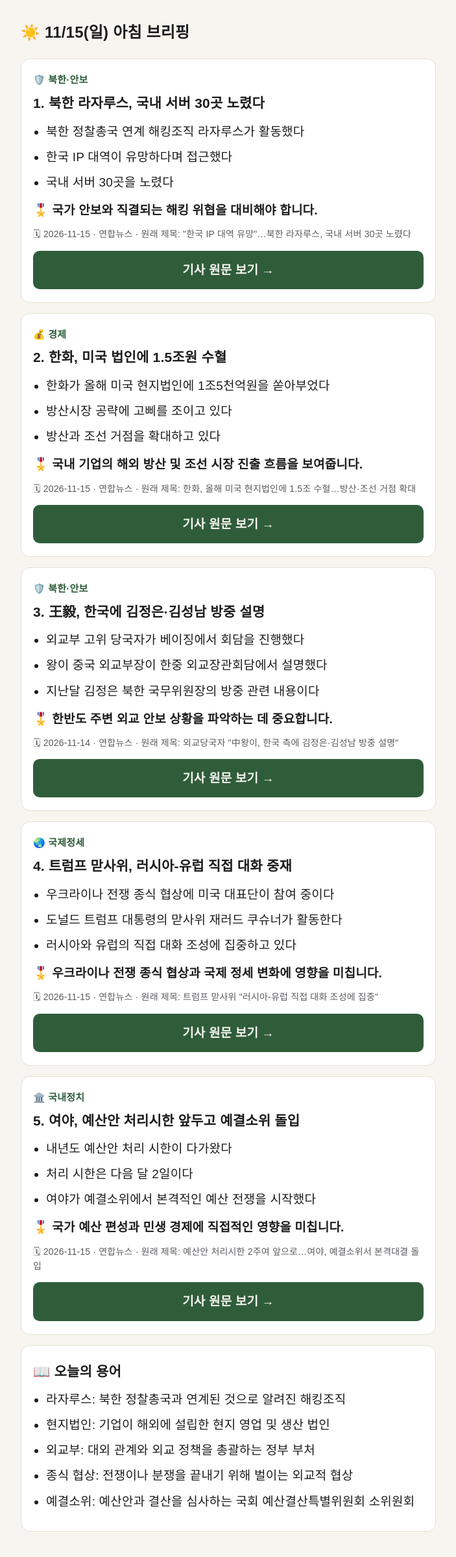
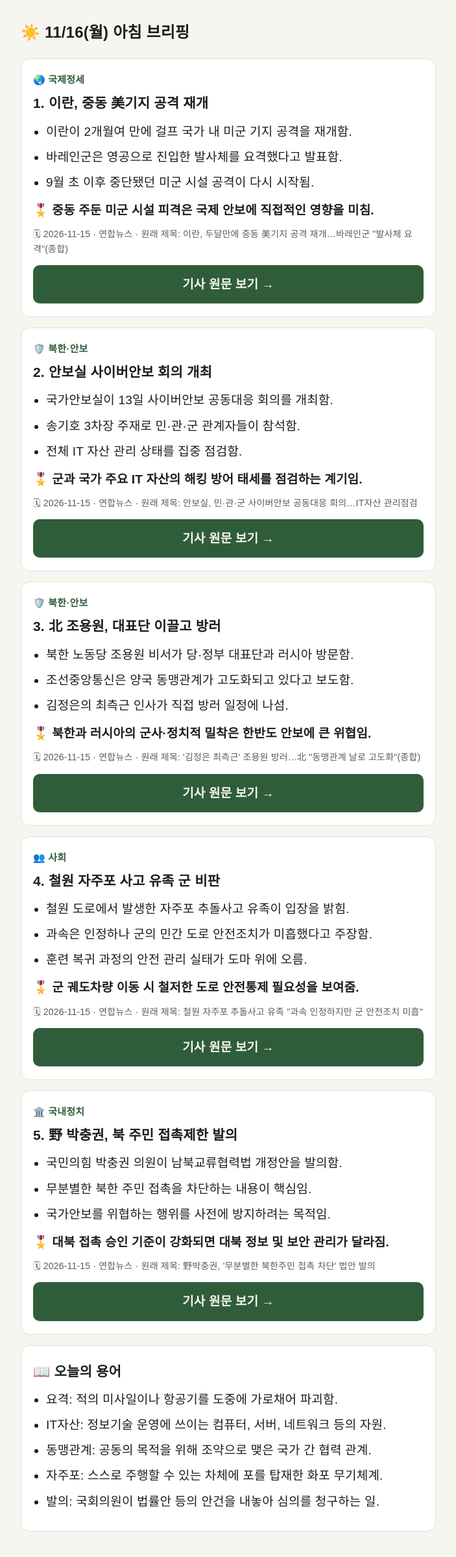
Before and after one commit to jyynet03/military-news-bot, a plain HTML site: page docs/index.html in a window 1280 px wide. Shown: the whole page at 65% size, without its empty margins (288-991 px from the left). Drawn offline with Linux system fonts and the light colour scheme.

Commit message:
기록: 2026-11-16 브리핑

```diff
--- a/data/state.json
+++ b/data/state.json
@@ -1,12 +1,12 @@
 {
   "gemini_usage": {
-    "date": "2026-11-15",
+    "date": "2026-11-16",
     "calls": 2
   },
   "kakao_refresh": {
     "fp": "74fdaf00",
     "first_seen": "2026-11-11"
   },
-  "last_sent_date": "2026-11-15",
-  "last_sent_at": "08:50:01"
+  "last_sent_date": "2026-11-16",
+  "last_sent_at": "08:50:00"
 }
--- a/docs/index.html
+++ b/docs/index.html
@@ -1,7 +1,7 @@
 <!doctype html>
 <html lang="ko"><head><meta charset="utf-8">
 <meta name="viewport" content="width=device-width,initial-scale=1">
-<title>아침 브리핑 2026-11-15</title>
+<title>아침 브리핑 2026-11-16</title>
 <style>
 :root{--bg:#f7f5ef;--card:#fff;--ink:#1d1d1f;--sub:#5b5b60;--acc:#2f5d3a;--line:#e3e0d6}
 @media (prefers-color-scheme:dark){:root{--bg:#16181a;--card:#202326;--ink:#ececec;--sub:#a5a8ad;--acc:#8fc79b;--line:#33373b}}
@@ -14,40 +14,40 @@ h1{font-size:24px;margin:8px 0 18px} h2{font-size:21px;line-height:1.5;margin:6p
 .btn{display:block;text-align:center;background:var(--acc);color:var(--bg);text-decoration:none;font-weight:700;padding:12px;border-radius:10px}
 .warn{background:#fff3cd;color:#5c4400;padding:10px 14px;border-radius:10px;font-size:16px}
 </style></head><body><main>
-<h1>☀️ 11/15(일) 아침 브리핑</h1>
+<h1>☀️ 11/16(월) 아침 브리핑</h1>
 <section class="card">
-  <div class="cat">🛡️ 북한·안보</div>
-  <h2>1. 북한 라자루스, 국내 서버 30곳 노렸다</h2>
-  <ul><li>북한 정찰총국 연계 해킹조직 라자루스가 활동했다</li><li>한국 IP 대역이 유망하다며 접근했다</li><li>국내 서버 30곳을 노렸다</li></ul><p class="why">🎖️ 국가 안보와 직결되는 해킹 위협을 대비해야 합니다.</p>
-  <p class="meta">🗓 2026-11-15 · 연합뉴스 · 원래 제목: &quot;한국 IP 대역 유망&quot;…북한 라자루스, 국내 서버 30곳 노렸다</p>
-  <a class="btn" href="https://www.yna.co.kr/view/AKR20261114033800017" target="_blank" rel="noopener">기사 원문 보기 →</a>
-</section>
-<section class="card">
-  <div class="cat">💰 경제</div>
-  <h2>2. 한화, 미국 법인에 1.5조원 수혈</h2>
-  <ul><li>한화가 올해 미국 현지법인에 1조5천억원을 쏟아부었다</li><li>방산시장 공략에 고삐를 조이고 있다</li><li>방산과 조선 거점을 확대하고 있다</li></ul><p class="why">🎖️ 국내 기업의 해외 방산 및 조선 시장 진출 흐름을 보여줍니다.</p>
-  <p class="meta">🗓 2026-11-15 · 연합뉴스 · 원래 제목: 한화, 올해 미국 현지법인에 1.5조 수혈…방산·조선 거점 확대</p>
-  <a class="btn" href="https://www.yna.co.kr/view/AKR20261114044500003" target="_blank" rel="noopener">기사 원문 보기 →</a>
+  <div class="cat">🌏 국제정세</div>
+  <h2>1. 이란, 중동 美기지 공격 재개</h2>
+  <ul><li>이란이 2개월여 만에 걸프 국가 내 미군 기지 공격을 재개함.</li><li>바레인군은 영공으로 진입한 발사체를 요격했다고 발표함.</li><li>9월 초 이후 중단됐던 미군 시설 공격이 다시 시작됨.</li></ul><p class="why">🎖️ 중동 주둔 미군 시설 피격은 국제 안보에 직접적인 영향을 미침.</p>
+  <p class="meta">🗓 2026-11-15 · 연합뉴스 · 원래 제목: 이란, 두달만에 중동 美기지 공격 재개…바레인군 &quot;발사체 요격&quot;(종합)</p>
+  <a class="btn" href="https://www.yna.co.kr/view/AKR20261115029351009" target="_blank" rel="noopener">기사 원문 보기 →</a>
 </section>
 <section class="card">
   <div class="cat">🛡️ 북한·안보</div>
-  <h2>3. 王毅, 한국에 김정은·김성남 방중 설명</h2>
-  <ul><li>외교부 고위 당국자가 베이징에서 회담을 진행했다</li><li>왕이 중국 외교부장이 한중 외교장관회담에서 설명했다</li><li>지난달 김정은 북한 국무위원장의 방중 관련 내용이다</li></ul><p class="why">🎖️ 한반도 주변 외교 안보 상황을 파악하는 데 중요합니다.</p>
-  <p class="meta">🗓 2026-11-14 · 연합뉴스 · 원래 제목: 외교당국자 &quot;中왕이, 한국 측에 김정은·김성남 방중 설명&quot;</p>
-  <a class="btn" href="https://www.yna.co.kr/view/AKR20261114031200083" target="_blank" rel="noopener">기사 원문 보기 →</a>
+  <h2>2. 안보실 사이버안보 회의 개최</h2>
+  <ul><li>국가안보실이 13일 사이버안보 공동대응 회의를 개최함.</li><li>송기호 3차장 주재로 민·관·군 관계자들이 참석함.</li><li>전체 IT 자산 관리 상태를 집중 점검함.</li></ul><p class="why">🎖️ 군과 국가 주요 IT 자산의 해킹 방어 태세를 점검하는 계기임.</p>
+  <p class="meta">🗓 2026-11-15 · 연합뉴스 · 원래 제목: 안보실, 민·관·군 사이버안보 공동대응 회의…IT자산 관리점검</p>
+  <a class="btn" href="https://www.yna.co.kr/view/AKR20261115031700001" target="_blank" rel="noopener">기사 원문 보기 →</a>
 </section>
 <section class="card">
-  <div class="cat">🌏 국제정세</div>
-  <h2>4. 트럼프 맏사위, 러시아-유럽 직접 대화 중재</h2>
-  <ul><li>우크라이나 전쟁 종식 협상에 미국 대표단이 참여 중이다</li><li>도널드 트럼프 대통령의 맏사위 재러드 쿠슈너가 활동한다</li><li>러시아와 유럽의 직접 대화 조성에 집중하고 있다</li></ul><p class="why">🎖️ 우크라이나 전쟁 종식 협상과 국제 정세 변화에 영향을 미칩니다.</p>
-  <p class="meta">🗓 2026-11-15 · 연합뉴스 · 원래 제목: 트럼프 맏사위 &quot;러시아-유럽 직접 대화 조성에 집중&quot;</p>
-  <a class="btn" href="https://www.yna.co.kr/view/AKR20261115004500071" target="_blank" rel="noopener">기사 원문 보기 →</a>
+  <div class="cat">🛡️ 북한·안보</div>
+  <h2>3. 北 조용원, 대표단 이끌고 방러</h2>
+  <ul><li>북한 노동당 조용원 비서가 당·정부 대표단과 러시아 방문함.</li><li>조선중앙통신은 양국 동맹관계가 고도화되고 있다고 보도함.</li><li>김정은의 최측근 인사가 직접 방러 일정에 나섬.</li></ul><p class="why">🎖️ 북한과 러시아의 군사·정치적 밀착은 한반도 안보에 큰 위협임.</p>
+  <p class="meta">🗓 2026-11-15 · 연합뉴스 · 원래 제목: &#x27;김정은 최측근&#x27; 조용원 방러…北 &quot;동맹관계 날로 고도화&quot;(종합)</p>
+  <a class="btn" href="https://www.yna.co.kr/view/AKR20261115005651504" target="_blank" rel="noopener">기사 원문 보기 →</a>
+</section>
+<section class="card">
+  <div class="cat">👥 사회</div>
+  <h2>4. 철원 자주포 사고 유족 군 비판</h2>
+  <ul><li>철원 도로에서 발생한 자주포 추돌사고 유족이 입장을 밝힘.</li><li>과속은 인정하나 군의 민간 도로 안전조치가 미흡했다고 주장함.</li><li>훈련 복귀 과정의 안전 관리 실태가 도마 위에 오름.</li></ul><p class="why">🎖️ 군 궤도차량 이동 시 철저한 도로 안전통제 필요성을 보여줌.</p>
+  <p class="meta">🗓 2026-11-15 · 연합뉴스 · 원래 제목: 철원 자주포 추돌사고 유족 &quot;과속 인정하지만 군 안전조치 미흡&quot;</p>
+  <a class="btn" href="https://www.yna.co.kr/view/AKR20261115025900062" target="_blank" rel="noopener">기사 원문 보기 →</a>
 </section>
 <section class="card">
   <div class="cat">🏛️ 국내정치</div>
-  <h2>5. 여야, 예산안 처리시한 앞두고 예결소위 돌입</h2>
-  <ul><li>내년도 예산안 처리 시한이 다가왔다</li><li>처리 시한은 다음 달 2일이다</li><li>여야가 예결소위에서 본격적인 예산 전쟁을 시작했다</li></ul><p class="why">🎖️ 국가 예산 편성과 민생 경제에 직접적인 영향을 미칩니다.</p>
-  <p class="meta">🗓 2026-11-15 · 연합뉴스 · 원래 제목: 예산안 처리시한 2주여 앞으로…여야, 예결소위서 본격대결 돌입</p>
-  <a class="btn" href="https://www.yna.co.kr/view/AKR20261114034100001" target="_blank" rel="noopener">기사 원문 보기 →</a>
-</section><section class="card"><h2>📖 오늘의 용어</h2><ul><li>라자루스: 북한 정찰총국과 연계된 것으로 알려진 해킹조직</li><li>현지법인: 기업이 해외에 설립한 현지 영업 및 생산 법인</li><li>외교부: 대외 관계와 외교 정책을 총괄하는 정부 부처</li><li>종식 협상: 전쟁이나 분쟁을 끝내기 위해 벌이는 외교적 협상</li><li>예결소위: 예산안과 결산을 심사하는 국회 예산결산특별위원회 소위원회</li></ul></section>
+  <h2>5. 野 박충권, 북 주민 접촉제한 발의</h2>
+  <ul><li>국민의힘 박충권 의원이 남북교류협력법 개정안을 발의함.</li><li>무분별한 북한 주민 접촉을 차단하는 내용이 핵심임.</li><li>국가안보를 위협하는 행위를 사전에 방지하려는 목적임.</li></ul><p class="why">🎖️ 대북 접촉 승인 기준이 강화되면 대북 정보 및 보안 관리가 달라짐.</p>
+  <p class="meta">🗓 2026-11-15 · 연합뉴스 · 원래 제목: 野박충권, &#x27;무분별한 북한주민 접촉 차단&#x27; 법안 발의</p>
+  <a class="btn" href="https://www.yna.co.kr/view/AKR20261115007500001" target="_blank" rel="noopener">기사 원문 보기 →</a>
+</section><section class="card"><h2>📖 오늘의 용어</h2><ul><li>요격: 적의 미사일이나 항공기를 도중에 가로채어 파괴함.</li><li>IT자산: 정보기술 운영에 쓰이는 컴퓨터, 서버, 네트워크 등의 자원.</li><li>동맹관계: 공동의 목적을 위해 조약으로 맺은 국가 간 협력 관계.</li><li>자주포: 스스로 주행할 수 있는 차체에 포를 탑재한 화포 무기체계.</li><li>발의: 국회의원이 법률안 등의 안건을 내놓아 심의를 청구하는 일.</li></ul></section>
 </main></body></html>
```
Also changed, not shown: data/history.json (+30 -0 lines), docs/2026-11-16.html (added, +53 -0 lines).
